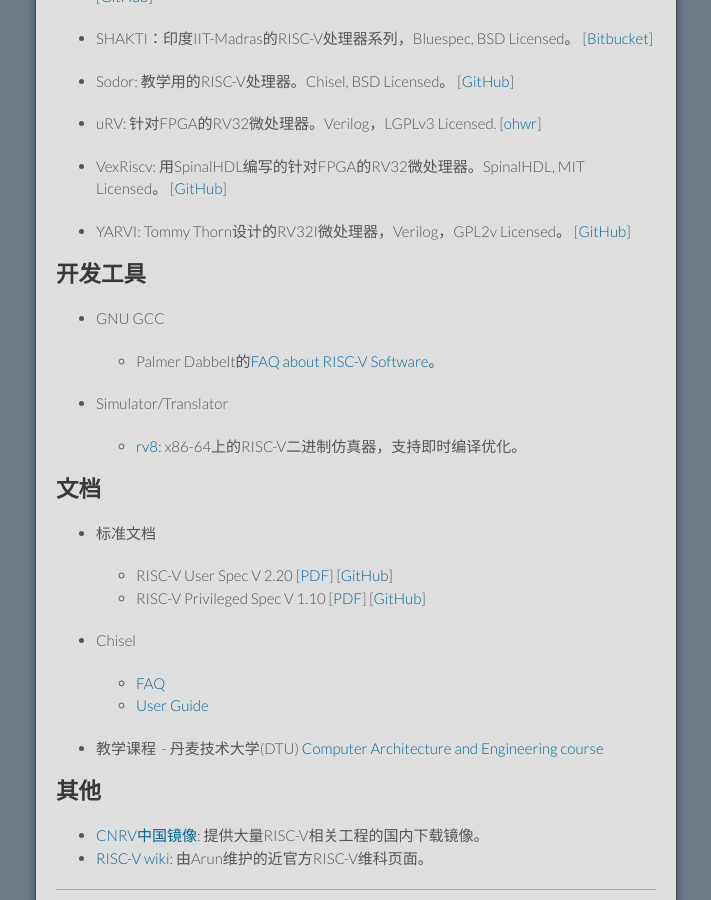
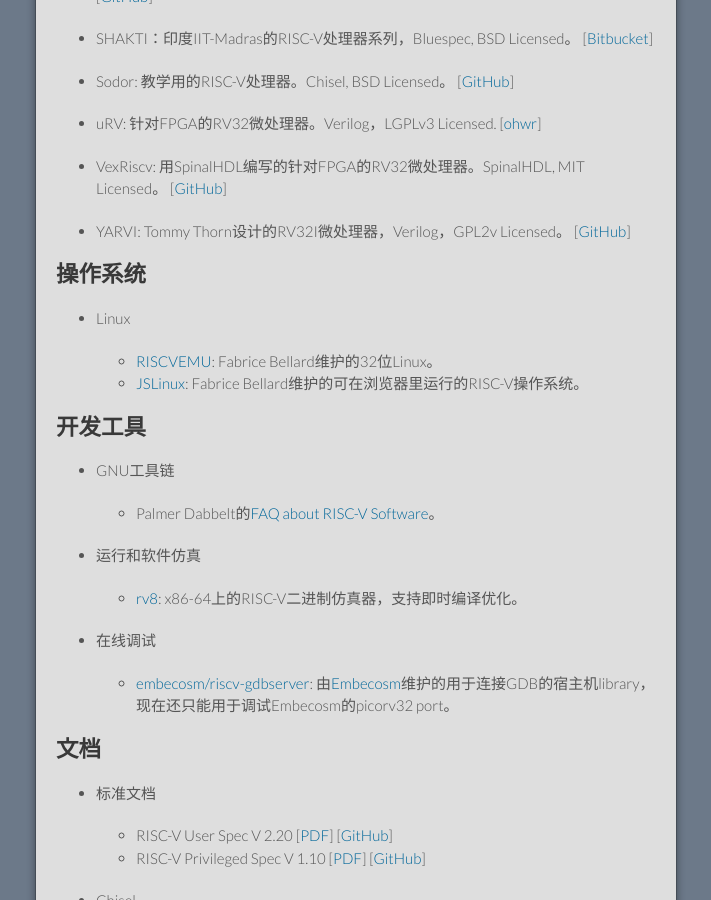
Before and after one commit to cnrv/home, a Jekyll site: the page built from resource.md, in a window 1280 px wide and 900 px high, scrolled down 1401 px. Shown: the whole window, without its empty margins (284-995 px from the left). Built offline with Jekyll 4.4.1, drawn with Linux system fonts in a browser that asks for light colours; Markdown is read by kramdown in place of the engine named in the settings; our own code applies the rules of GitHub Pages for plain Markdown files.

Commit message:
update
- Fabrice Bellard's RISCVEMU and JSLinux
- embecosm/riscv-gdbserver

```diff
--- a/resource.md
+++ b/resource.md
@@ -89,17 +89,26 @@
 + YARVI: Tommy Thorn设计的RV32I微处理器，Verilog，GPL2v Licensed。
   [[GitHub](https://github.com/tommythorn/yarvi)]
 
+## 操作系统
+
++ Linux
+
+  - [RISCVEMU](https://bellard.org/riscvemu/): Fabrice Bellard维护的32位Linux。
+  - [JSLinux](https://bellard.org/jslinux/): Fabrice Bellard维护的可在浏览器里运行的RISC-V操作系统。
 
 ## 开发工具
 
-+ GNU GCC
++ GNU工具链
 
   - Palmer Dabbelt的[FAQ about RISC-V Software](http://www.dabbelt.com/~palmer/riscv-faq.html)。
 
-+ Simulator/Translator
++ 运行和软件仿真
 
   - [rv8](https://rv8.io/): x86-64上的RISC-V二进制仿真器，支持即时编译优化。
 
++ 在线调试
+
+  - [embecosm/riscv-gdbserver](https://github.com/embecosm/riscv-gdbserver): 由[Embecosm](http://www.embecosm.com/)维护的用于连接GDB的宿主机library，现在还只能用于调试Embecosm的picorv32 port。
 
 ## 文档
 
```
